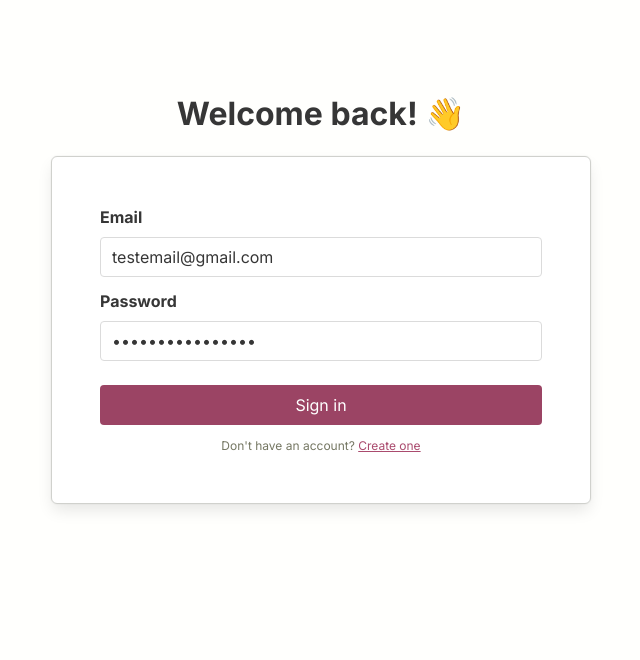
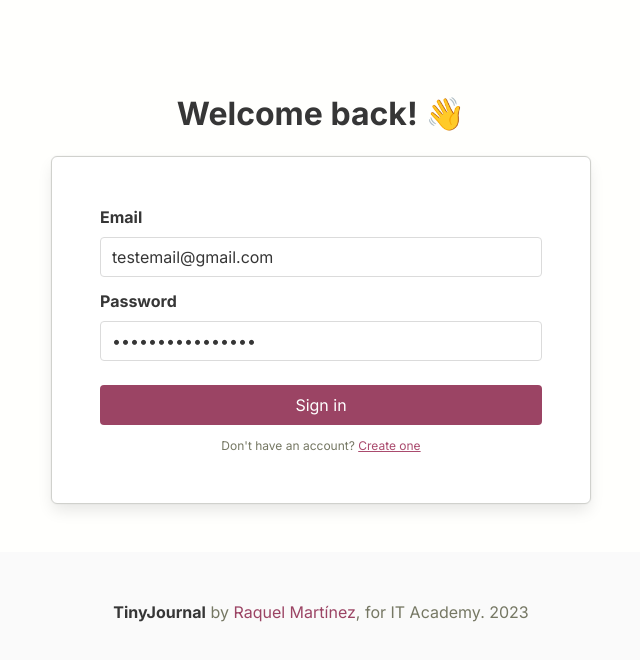
Before and after one commit to raquelmrti/itacademy-vue-sprint-9-v2, a Vue app: page /sign-in in a window 1280 px wide. Shown: the top 660 px of the page, without its empty margins (319-959 px from the left). Built offline with nearby package versions, Linux system fonts and the light colour scheme; no server answers.

Commit message:
add delete entry functionality

```diff
--- a/index.html
+++ b/index.html
@@ -5,7 +5,6 @@
   <meta charset="UTF-8">
   <link rel="icon" href="/favicon.png">
   <meta name="viewport" content="width=device-width, initial-scale=1.0">
-  <!-- <script src="https://kit.fontawesome.com/2969b16939.js" crossorigin="anonymous"></script> -->
   <title>TinyJournal</title>
 
 </head>
--- a/src/App.vue
+++ b/src/App.vue
@@ -19,9 +19,19 @@ onAuthStateChanged(auth, async (user) => {
 </script>
 
 <template>
-  <div class="container px-5 pt-6 mt-6">
+  <div class="container px-5 pt-6 my-6">
     <div class="columns">
       <RouterView />
     </div>
   </div>
+  <footer class="footer">
+    <div class="content has-text-centered">
+      <p>
+        <strong>TinyJournal</strong> by
+        <a href="https://github.com/raquelmrti" class="has-text-primary"
+          >Raquel Martínez</a
+        >, for IT Academy. 2023
+      </p>
+    </div>
+  </footer>
 </template>
--- a/src/assets/scss/mystyles.scss
+++ b/src/assets/scss/mystyles.scss
@@ -28,4 +28,9 @@ $modal-background: #4b2d32a6 !important;
   border: 1px solid $grey-light;
 }
 
+body,
+#app {
+  height: 100vh !important;
+}
+
 @import 'node_modules/bulma/bulma.sass';
--- a/src/components/EntryFull.vue
+++ b/src/components/EntryFull.vue
@@ -1,6 +1,7 @@
 <script setup>
-import { ref, computed, toRef, watch } from "vue";
-import { PhPencilSimple, PhFloppyDisk, PhX, PhTrash, PhCheck } from "@phosphor-icons/vue";
+import { ref, computed } from "vue";
+import { PhPencilSimple, PhX, PhTrash, PhCheck } from "@phosphor-icons/vue";
+import router from "@/router/index";
 
 // stores
 import { useEntryStore } from "@/stores/entryStore.js";
@@ -41,6 +42,14 @@ const onCancel = () => {
   isEditing.value = false;
   headline.value = props.entry.headline;
   body.value = props.entry.body;
+};
+
+const onDelete = () => {
+  const deleteConfirm = confirm("Are you sure you want to delete this entry?");
+  if (deleteConfirm) {
+    entryStore.deleteEntry(entryId.value);
+    router.push("/home");
+  }
 };
 </script>
 
@@ -83,7 +92,7 @@ const onCancel = () => {
             Cancel
           </button>
 
-          <button class="button is-danger">
+          <button class="button is-danger" @click="onDelete">
             <span class="icon mr-2" weight="fill">
               <ph-trash :size="20" />
             </span>
--- a/src/stores/entryStore.js
+++ b/src/stores/entryStore.js
@@ -81,10 +81,10 @@ export const useEntryStore = defineStore('entryStore', {
         this.isLoading = false
       }
     },
-    async deleteList(entry_id) {
+    async deleteEntry(entryId) {
       this.isLoading = true
       try {
-        const entryRef = doc(db, 'entries', entry_id)
+        const entryRef = doc(db, 'entries', entryId)
         const entrySnap = await getDoc(entryRef)
         if (!entrySnap.exists()) {
           throw new Error("List doesn't exist")
@@ -94,7 +94,7 @@ export const useEntryStore = defineStore('entryStore', {
         }
 
         await deleteDoc(entryRef)
-        this.entries = this.entries.filter((entry) => entry.entry_id !== entry_id)
+        this.entries = this.entries.filter((entry) => entry.entry_id !== entryId)
       } catch (error) {
         console.error('Error deleting entry: ', error.message)
       } finally {
```
Also changed, not shown: src/assets/css/mystyles.css.
